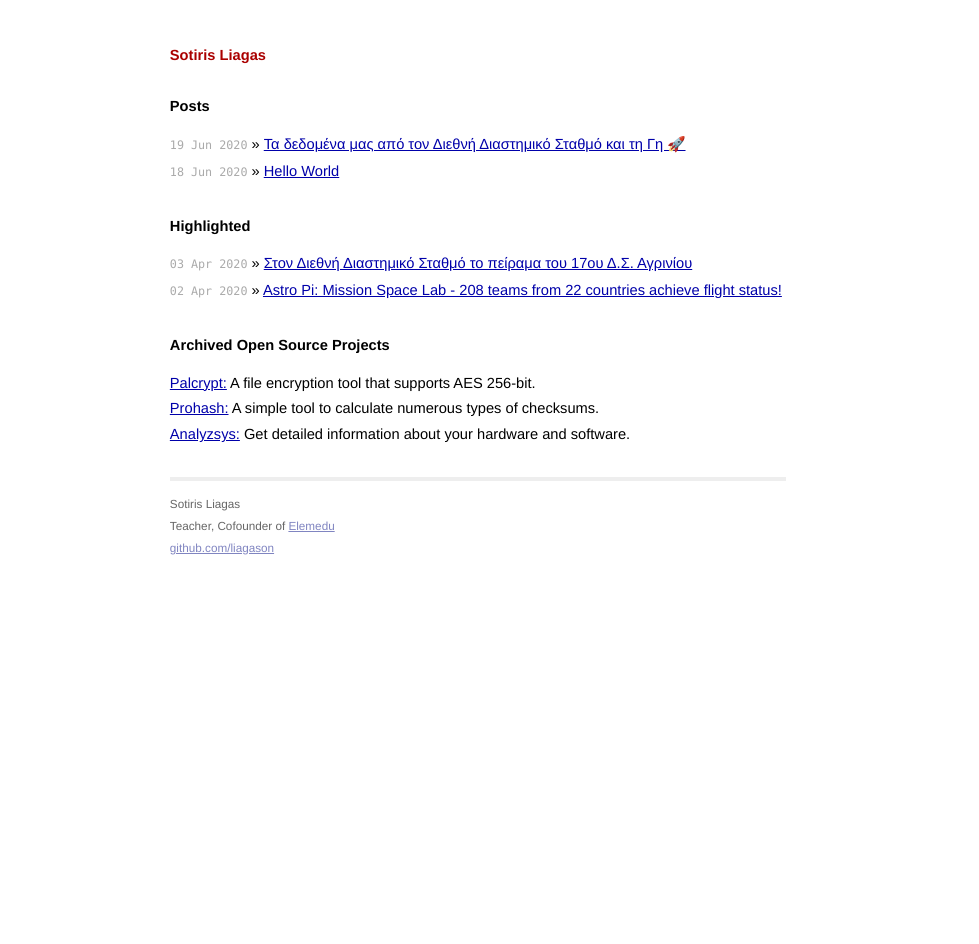
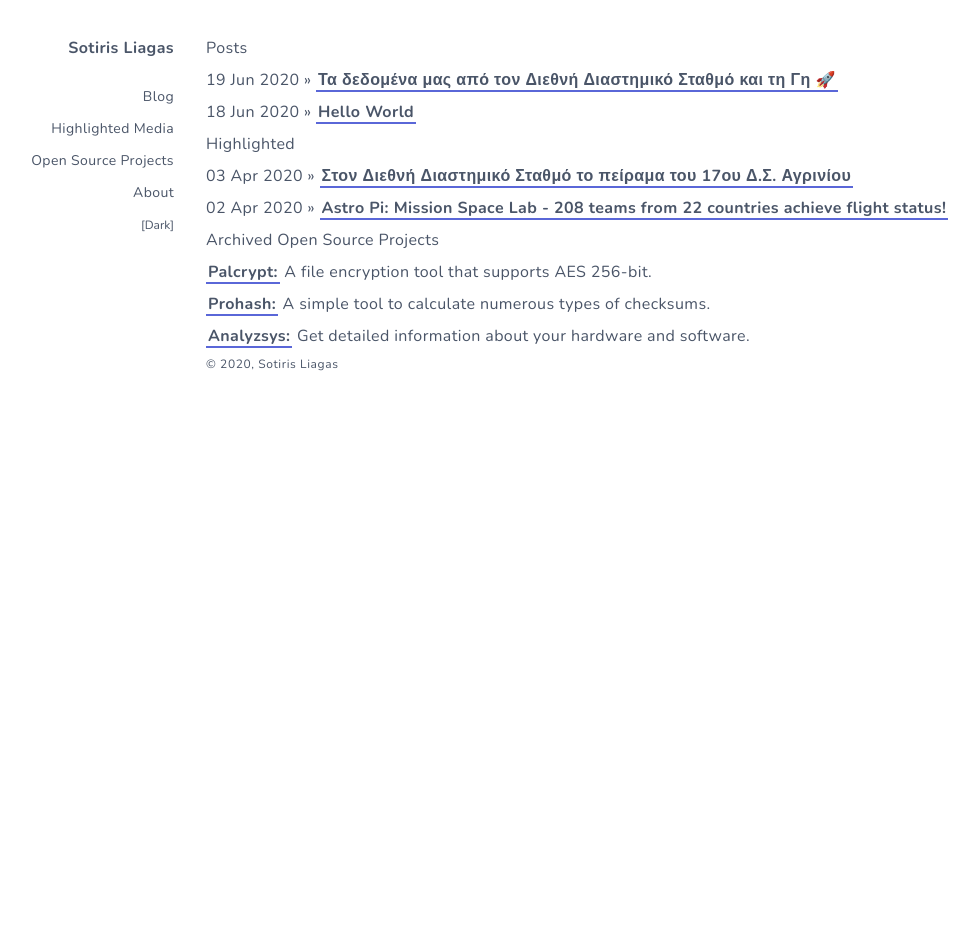
Before and after one commit to liagason/A-Jekyll-Blog, a Jekyll site: the page built from index.html, in a window 1280 px wide. Shown: the whole page, without its empty margins (162-1141 px from the left). Built offline with Jekyll 4.4.1, drawn with Linux system fonts in a browser that asks for light colours; after the commit the page ends 900 px from its top, so only the background shows below that.

Commit message:
Update default.html

```diff
--- a/_layouts/default.html
+++ b/_layouts/default.html
@@ -1,28 +1,78 @@
 <!DOCTYPE html>
-
-<html xmlns="http://www.w3.org/1999/xhtml" xml:lang="en" lang="en-us">
+<html lang="en">
 
 <head>
-
-   <meta http-equiv="content-type" content="text/html; charset=utf-8" />
-   <meta name="author" content="Sotiris Liagas" />
-   <meta name="description" content="Sotiris Liagas' personal homepage - Η προσωπική ιστοσελίδα του Σωτήρη Λιάγκα - Thoughts about edtech, teaching, programming and teaching programming...">
-   <meta name="keywords" content="teaching, edtech, elemedu, programming, coding, k-12, liagason, Sotiris Liagas, Sotirios Liagkas, Σωτήριος Λιάγκας, Σωτήρης Λιάγκας">
-
+    <meta charset="UTF-8">
+    <meta name="viewport" content="width=device-width, initial-scale=1.0">
     <link
       href="https://liagason.com/feed.xml"
       rel="alternate"
       title="Sotiris Liagas"
       type="application/atom+xml"
       />
+    <title>{{ page.title }}</title>
+    <meta http-equiv="content-type" content="text/html; charset=utf-8" />
+    <meta name="author" content="Sotiris Liagas" />
+    <meta name="description" content="Sotiris Liagas' personal homepage - Η προσωπική ιστοσελίδα του Σωτήρη Λιάγκα - Thoughts about edtech, teaching, programming and teaching programming...">
+    <meta name="keywords" content="teaching, edtech, elemedu, programming, coding, k-12, liagason, Sotiris Liagas, Sotirios Liagkas, Σωτήριος Λιάγκας, Σωτήρης Λιάγκας">
 
-   <title>{{ page.title }}</title>
+    <link rel="stylesheet" href="https://unpkg.com/tailwindcss/dist/tailwind.min.css">
+    <link href="https://fonts.googleapis.com/css?family=Nunito:400,700&display=swap" rel="stylesheet">
 
-   <link rel="stylesheet" href="/css/syntax.css" type="text/css" />
-   <link rel="stylesheet" href="/css/screen.css" type="text/css" media="screen, projection" />
+    <style>
+        .quicksand {
+            font-family: 'Nunito', sans-serif;
+        }
 
-   <script type="text/javascript" src="https://use.typekit.com/jpd0pfm.js"></script>
-   <script type="text/javascript">try{Typekit.load();}catch(e){}</script>
+        ::selection {
+            background: #E9D8FD;
+	    color:#202684;
+
+            /* WebKit/Blink Browsers */
+        }
+
+        ::-moz-selection {
+            background: #E9D8FD;
+	    color:#202684;
+            /* Gecko Browsers */
+        }
+
+        a:not(.nav) {
+            font-weight: bold;
+            text-decoration: none;
+            padding: 2px;
+            background: linear-gradient(to right, #5A67D8, #5A67D8);
+            background-repeat: repeat-x;
+            background-size: 100% 2px;
+            background-position: 0 95%;
+            -webkit-transition: all 150ms ease-in-out;
+            -moz-transition: all 150ms ease-in-out;
+            -ms-transition: all 150ms ease-in-out;
+            -o-transition: all 150ms ease-in-out;
+            transition: all 150ms ease-in-out;
+        }
+
+        a:hover {
+            color: #B794F4;
+            font-weight: bold;
+            text-decoration: none;
+            padding-bottom: 2px;
+            background: linear-gradient(to right, #9F7AEA, #E9D8FD);
+            background-repeat: repeat-x;
+            background-size: 100% 2px;
+            background-position: 50% 95%;
+            -webkit-transition: color 150ms ease-in-out;
+            -moz-transition: color 150ms ease-in-out;
+            -ms-transition: color 150ms ease-in-out;
+            -o-transition: color 150ms ease-in-out;
+            transition: color 150ms ease-in-out;
+        }
+
+        a:focus {
+            outline: none;
+            background: #E9D8FD;
+        }
+    </style>
 
     <script async src="https://www.googletagmanager.com/gtag/js?id=UA-116785053-1"></script>
     <script>
@@ -34,29 +84,54 @@
 
 </head>
 
-<body>
-
-<div class="site">
-  <div class="title">
-    <a href="/">Sotiris Liagas</a>
+<body class="md:px-6 lg:px-8 max-w-6xl mx-auto px-4 bg-white text-gray-700 font-sans quicksand">
+    <main class="flex flex-wrap">
+        <div class="w-full md:w-1/4 mt-4 md:pr-8">
+            <div class="md:float-right md:text-right leading-loose tracking-wide md:sticky md:top-0 break-all">
+                <h1 class="font-bold my-4">Sotiris Liagas</h1>
+                <ul class="flex flex-wrap justify-between flex-col">
+                	<li><a href="/" class="text-sm nav">Blog</a></li>
+                    <li><a href="/media" class="text-sm nav">Highlighted Media</a></li>
+                    <li><a href="/open" class="text-sm nav">Open Source Projects</a></li>
+                    <li><a href="/about" class="text-sm nav">About</a></li>
+                    <li><button class="js-change-theme focus:outline-none text-xs nav">[Dark]</button></li>
+                </ul>
             </div>
+        </div>
+        <div class="w-full md:w-3/4">
+            <div class="leading-loose tracking-wide break-all mt-8">
 
                 {{ content }}
 
-  <div class="footer">
-    <div class="contact">
-      <p>
-        Sotiris Liagas
-        <br />
-          Teacher, Cofounder of
-          <a target="_blank" href="https://elemedu.com/">Elemedu</a>
-         <br />
-          <a target="_blank" href="https://github.com/liagason/">github.com/liagason</a>
-      </p>
-    </div>
-
+                <p class="tracking-wider text-xs mb-8">© 2020, Sotiris Liagas</p>
             </div>
         </div>
+    </main>
+
+    <script>
+        //Toggle mode
+        const toggle = document.querySelector('.js-change-theme');
+        const body = document.querySelector('body');
+        //const profile = document.getElementById('profile');
+
+        toggle.addEventListener('click', () => {
+            if (body.classList.contains('text-gray-700')) {
+                toggle.innerHTML = "[Light]";
+                body.classList.remove('text-gray-700');
+                body.classList.add('text-gray-300');
+                body.classList.remove('bg-white');
+                body.classList.add('bg-gray-900');
+            } else {
+                toggle.innerHTML = "[Dark]";
+                body.classList.remove('text-gray-300');
+                body.classList.add('text-gray-700');
+                body.classList.remove('bg-gray-900');
+                body.classList.add('bg-white');
+
+            }
+        });
+    </script>
 
 </body>
+
 </html>
```
Lines whose indentation alone changed are shown as unchanged.
